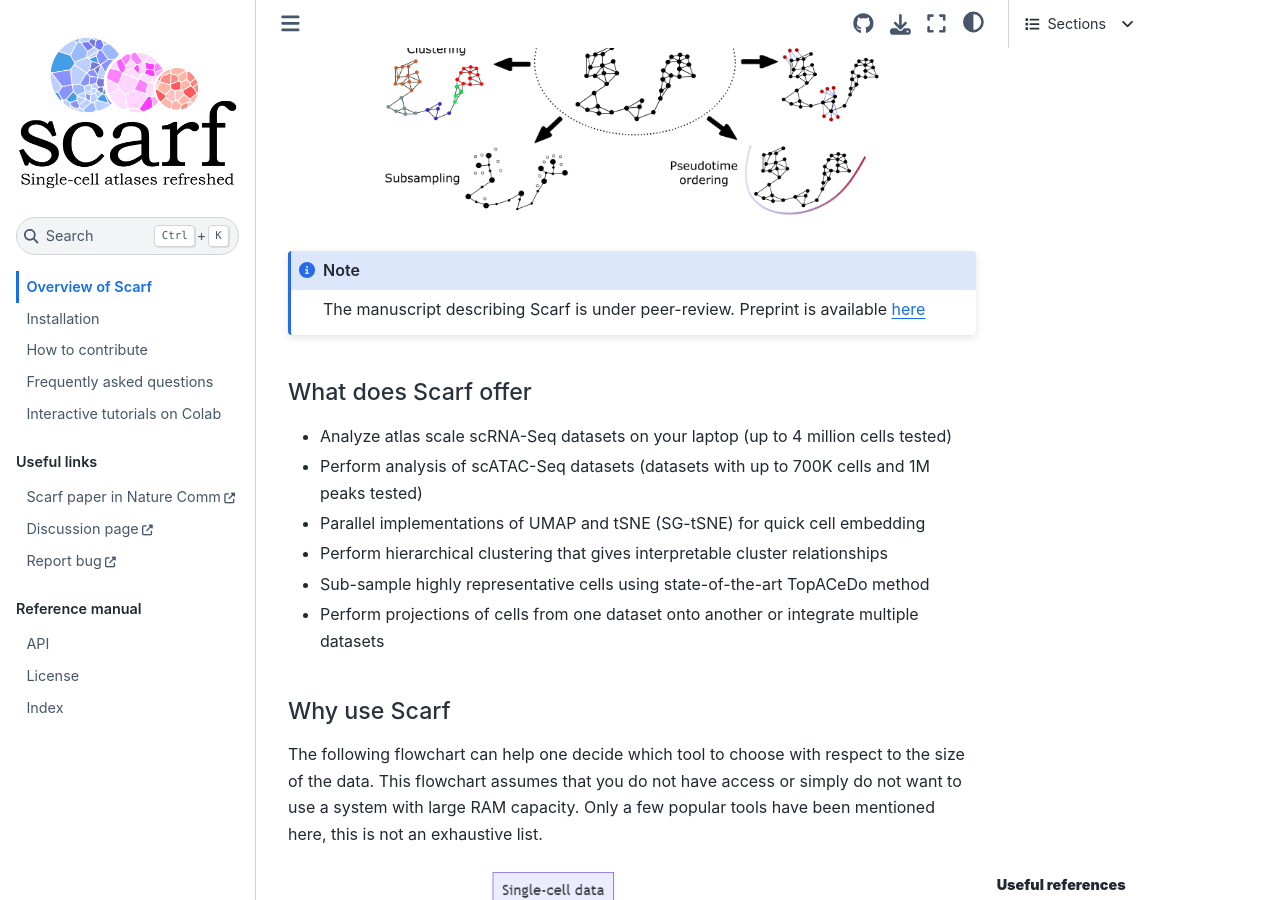
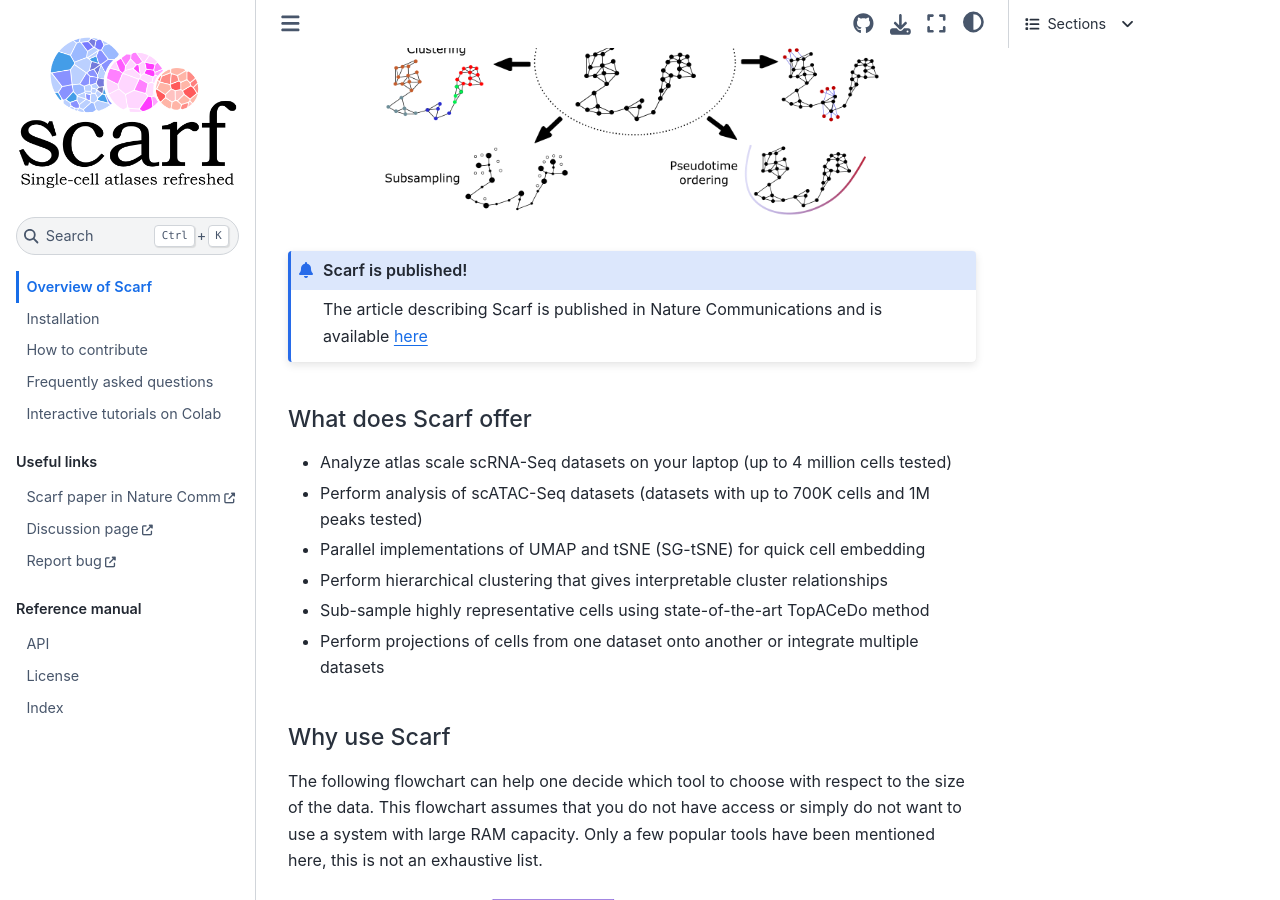
Before and after one commit to parashardhapola/scarf, a Sphinx documentation site: the page built from docs/source/index.md, in a window 1280 px wide and 900 px high, scrolled down 742 px. Built offline with Sphinx 7.4.7 and the Sphinx Book theme 1.1.4, drawn with Linux system fonts in a browser that asks for light colours; pages that are not in the unit, such as notebooks, are missing from menus.

Commit message:
moved some requirements from docs to main. Updated docs text

```diff
--- a/docs/source/index.md
+++ b/docs/source/index.md
@@ -18,9 +18,8 @@ cool new features Scarf has on offer.
 :align: center
 :::
 
-:::{note}
-The manuscript describing Scarf is under peer-review. Preprint is available
-[here](https://www.biorxiv.org/content/10.1101/2021.05.02.441899v1)
+:::{admonition} Scarf is published!
+The article describing Scarf is published in Nature Communications and is available [here](https://www.biorxiv.org/content/10.1101/2021.05.02.441899v1)
 :::
 
 ## What does Scarf offer
--- a/docs/source/requirements.txt
+++ b/docs/source/requirements.txt
@@ -8,7 +8,5 @@ sphinx-book-theme>=0.0.35
 sphinx-copybutton>=0.2.12
 sphinx-external-toc>=0.2.1
 sphinx-tabs>=0.3.1
-ipython-autotime>=0.3.1
 topacedo>=0.2.6
 nbclient<0.6
-ipywidgets
--- a/requirements.txt
+++ b/requirements.txt
@@ -27,3 +27,5 @@ importlib_metadata
 requests
 kneed
 joblib
+ipython-autotime
+ipywidgets
```
